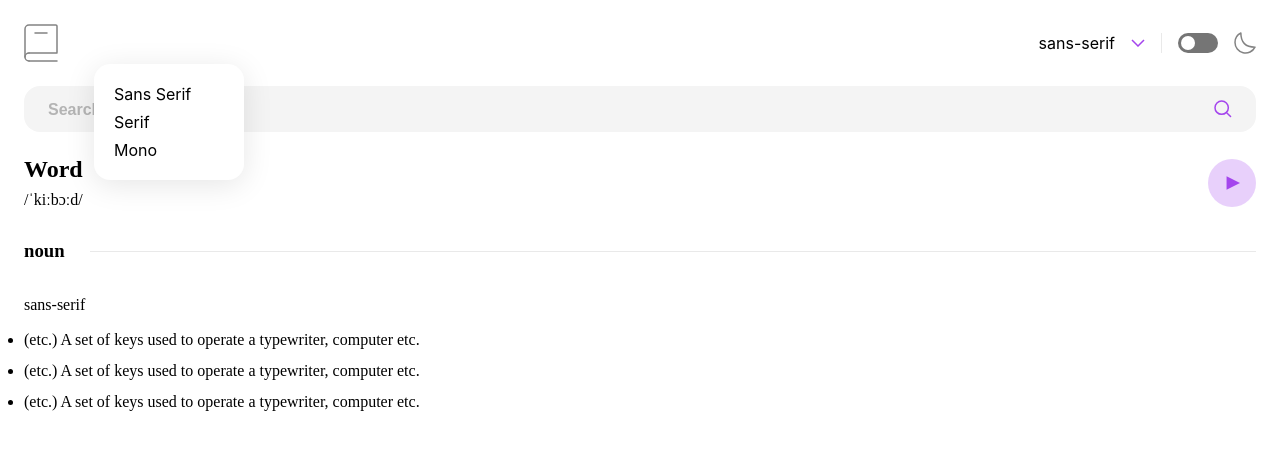
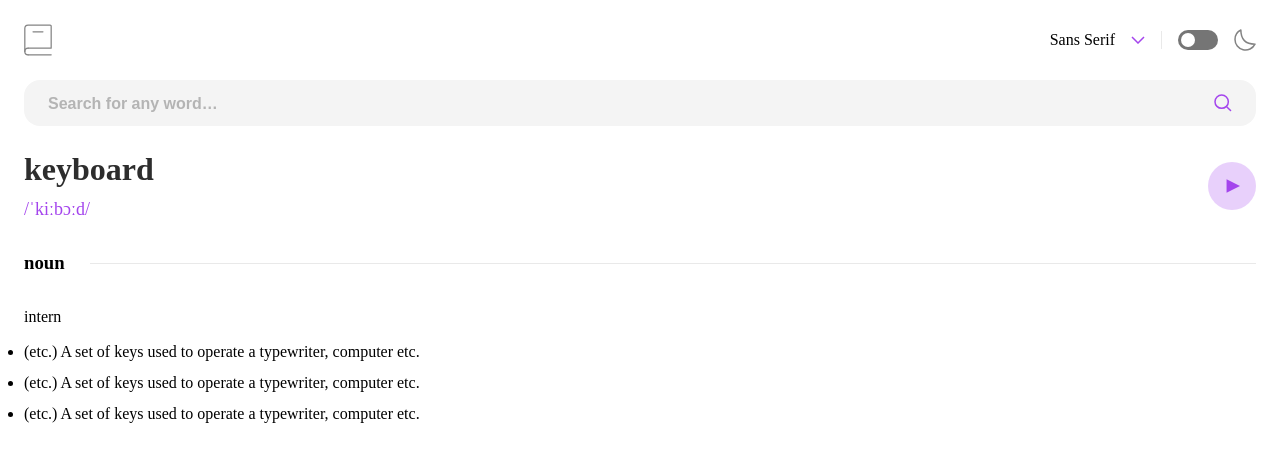
Before and after one commit to WhereIsPumpkin/Dictionary-Web-app, a React (Vite) app: page / in a window 1280 px wide. Shown: the top 462 px of the page. Built offline with nearby package versions, Linux system fonts and the light colour scheme.

Commit message:
Add font selection feature

```diff
--- a/src/App.jsx
+++ b/src/App.jsx
@@ -5,7 +5,7 @@ import Info from "./Info.jsx";
 import "./reset.css";
 
 function App() {
-  const [font, setFont] = useState("sans-serif");
+  const [font, setFont] = useState("intern");
 
   return (
     <>
--- a/src/Header.jsx
+++ b/src/Header.jsx
@@ -6,12 +6,25 @@ import arrow from "./assets/images/icon-arrow-down.svg";
 import moon from "./assets/images/icon-moon.svg";
 
 export default function Header({ font, setFont }) {
+  const [fontList, setFontList] = useState(false);
+
   return (
-    <header>
-      <img src={logo} alt="logoBook" />
+    <header style={{ fontFamily: `${font}` }}>
+      <img src={logo} alt="logoBook" className={styles.logo} />
       <section className={styles.rightSide}>
-        <div className={styles.fontSelect}>
-          {font}
+        <div
+          onClick={() => setFontList(!fontList)}
+          className={styles.fontSelect}
+        >
+          {font === "Inter" ? (
+            <p>Sans Serif</p>
+          ) : font === "Lora" ? (
+            <p>Serif</p>
+          ) : font === "Inconsolata" ? (
+            <p>Mono</p>
+          ) : (
+            "Sans Serif"
+          )}
           <img src={arrow} alt="arrowDown" />
         </div>
 
@@ -24,13 +37,36 @@ export default function Header({ font, setFont }) {
           <img src={moon} alt="moon" />
         </div>
       </section>
-      <div className={styles.fontList}>
-        <ul>
-          <li>Sans Serif</li>
-          <li>Serif</li>
-          <li>Mono</li>
-        </ul>
-      </div>
+      {fontList && (
+        <div className={styles.fontList}>
+          <ul>
+            <li
+              onClick={() => {
+                setFont("Inter");
+                setFontList(false);
+              }}
+            >
+              Sans Serif
+            </li>
+            <li
+              onClick={() => {
+                setFont("Lora");
+                setFontList(false);
+              }}
+            >
+              Serif
+            </li>
+            <li
+              onClick={() => {
+                setFont("Inconsolata");
+                setFontList(false);
+              }}
+            >
+              Mono
+            </li>
+          </ul>
+        </div>
+      )}
     </header>
   );
 }
--- a/src/Header.module.scss
+++ b/src/Header.module.scss
@@ -2,8 +2,10 @@ header {
   display: flex;
   justify-content: space-between;
   position: relative;
-  font-family: "Inter";
-  font-style: normal;
+  .logo {
+    width: 28px;
+    height: 32px;
+  }
   .rightSide {
     display: flex;
     align-items: center;
@@ -14,6 +16,12 @@ header {
       align-items: center;
       padding-right: 16px;
       border-right: 1px solid #e9e9e9;
+      p {
+        font-weight: 700;
+        font-size: 14px;
+        line-height: 24px;
+        color: #2d2d2d;
+      }
     }
     .darkMode {
       display: flex;
--- a/src/Info.jsx
+++ b/src/Info.jsx
@@ -4,10 +4,10 @@ import styles from "./Info.module.scss";
 
 export default function Info({ font, setFont }) {
   return (
-    <main>
+    <main style={{ fontFamily: `${font}` }}>
       <section className={styles.keyword}>
         <div className={styles.keywordWrap}>
-          <h1 className={styles.dataKeyword}>Word</h1>
+          <h1 className={styles.dataKeyword}>keyboard</h1>
           <p className={styles.keywordPronunciation}>/ˈkiːbɔːd/</p>
         </div>
         <img src={playButton} />
--- a/src/Info.module.scss
+++ b/src/Info.module.scss
@@ -1,4 +1,5 @@
 main {
+  font-family: "Inter";
   .keyword {
     display: flex;
     justify-content: space-between;
@@ -7,6 +8,18 @@ main {
       display: flex;
       flex-direction: column;
       gap: 8px;
+      h1 {
+        font-weight: 700;
+        font-size: 32px;
+        line-height: 39px;
+        color: #2d2d2d;
+      }
+      p {
+        font-weight: 400;
+        font-size: 18px;
+        line-height: 24px;
+        color: #a445ed;
+      }
     }
     img {
       width: 48px;
--- a/src/reset.css
+++ b/src/reset.css
@@ -1,3 +1,5 @@
+@import url('https://fonts.googleapis.com/css2?family=Inconsolata:wght@400;700&family=Inter:wght@400;700&family=Lora:wght@400;700&display=swap');
+
 *{
     margin: 0;
     padding: 0;
```
